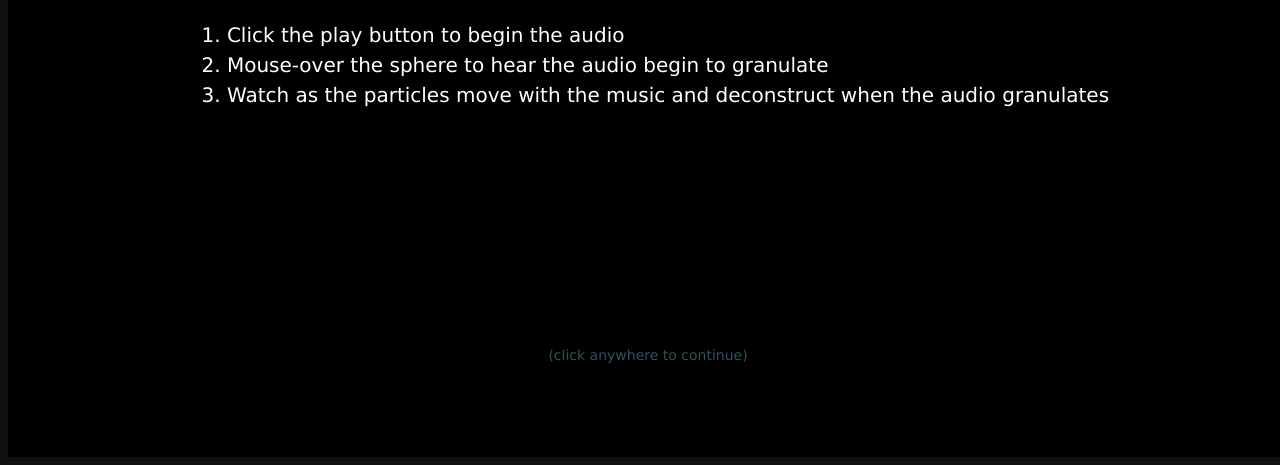
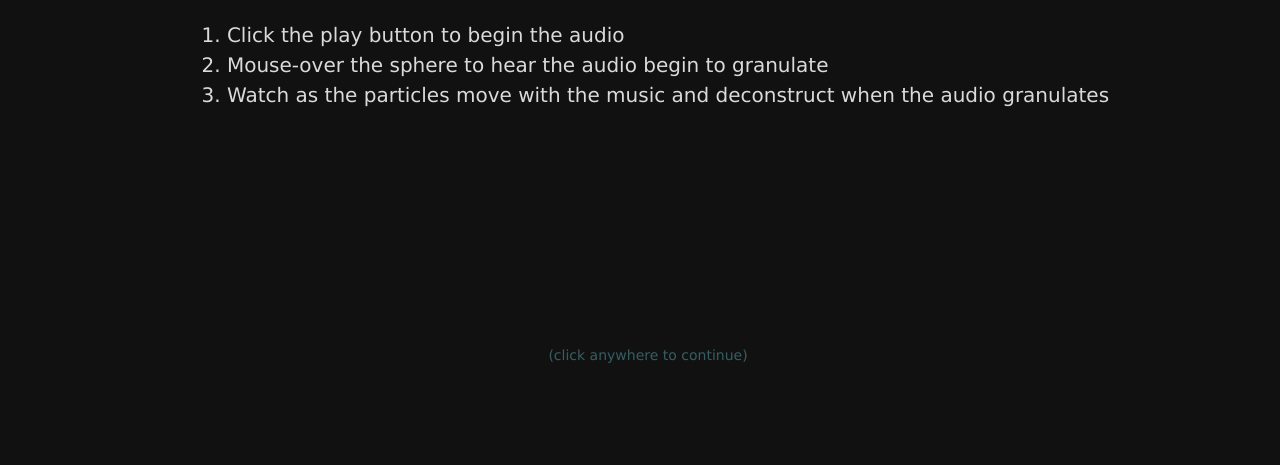
Before and after one commit to pb-nowa/Virtual-Synthesizer, a website built with webpack: page index.html in a window 1280 px wide. Shown: the part 351-816 px from the top of the page. Built offline with nearby package versions, Linux system fonts and the light colour scheme; files whose address does not match are found by name.

Commit message:
Add fadeIn class change to title

```diff
--- a/index.html
+++ b/index.html
@@ -7,7 +7,7 @@
     <title>Virtual Synth</title>
 </head>
 <body>
-    <div class="about-page">
+    <div id="about-page" class="about-page">
         <h2 class="fadeIn">About Granular Synthesis</h2>
         <p class="fadeIn"> Granular synthesis is the process of breaking up audio into individual samples, and then rearranging those samples to form new and complex sounds.</p>
 
@@ -21,7 +21,7 @@
             <p class="direction fadeIn fadeInAndOut">(click anywhere to continue)</p>
         </div>
     </div>
-    <div class="header-container fadeIn">
+    <div id="header-container" class="header-container">
         <h1>Granular Synth</h1>
     </div>
     <canvas id="sphere"></canvas>
--- a/virtual_synth.css
+++ b/virtual_synth.css
@@ -4,7 +4,7 @@ body {
   overflow: hidden;
 }
 
-.about-page {
+#about-page {
   position: absolute;
   display: flex;
   flex-direction: column;
@@ -12,7 +12,11 @@ body {
   justify-content: center;
   height: 100%;
   width: 100%;
-  background-color: rgb(0, 0, 0);
+  background-color: #111;
+  transition: 2s;
+}
+
+.about-page {
   z-index: 15;
 }
 
@@ -62,7 +66,7 @@ p {
 }
 
 li {
-  color: white;
+  color: rgb(218, 218, 218);
   font-family: Verdana, Geneva, Tahoma, sans-serif;
   font-size: 20px;
   line-height: 1.5;
@@ -115,7 +119,7 @@ canvas {
 .fadeIn {
   -webkit-animation-name: fadeIn;
   animation-name: fadeIn;
-  animation-duration: 2.75s;
+  animation-duration: 3s;
 }
 
 .fadeInAndOut {
@@ -123,3 +127,9 @@ canvas {
   animation-duration: 3s;
   animation-iteration-count: infinite;
 }
+
+.fade-out {
+  transition: 1s;
+  z-index: 0;
+  opacity: 0;
+}
--- a/virtual_synth.js
+++ b/virtual_synth.js
@@ -132,6 +132,15 @@ window.onload = () => {
         } else {
             masterbus.gain.linearRampToValueAtTime(1.5, c.currentTime + 0.5);
         }
+    });
+
+    const aboutPage = document.getElementById("about-page");
+    aboutPage.addEventListener('click', e => {
+        aboutPage.className = "about-page fade-out";
+        aboutPage.childNodes.forEach(node => {
+            node.className += " fade-out";
+        });
+        document.getElementById('header-container').className += " fadeIn";
     });
 
 };
@@ -366,32 +375,32 @@ function render(ctx) {
         }
     } else {
     // load screen
-        if (!loadParticles[0].particles.length) {
-            for (let j = 0; j  < loadParticles.length; j++) {
-                for (let i = 0; i < density; i++) {
-                    loadParticles[j].particles.push(new Particle({ analyser, rad: loadParticles[j].saveRad }));
-                }
-            }
-        } else {
-            for (let j = 0; j < loadParticles.length; j++) {
-                const preParticles = Array.from(loadParticles[j].particles);
-                loadParticles[j].particles = [];
-                const zoomSpeed = 25;
-                loadParticles[j].saveRad = (loadParticles[j].saveRad <= 0) ? loadRad : loadParticles[j].saveRad - zoomSpeed;
+        // if (!loadParticles[0].particles.length) {
+        //     for (let j = 0; j  < loadParticles.length; j++) {
+        //         for (let i = 0; i < density; i++) {
+        //             loadParticles[j].particles.push(new Particle({ analyser, rad: loadParticles[j].saveRad }));
+        //         }
+        //     }
+        // } else {
+        //     for (let j = 0; j < loadParticles.length; j++) {
+        //         const preParticles = Array.from(loadParticles[j].particles);
+        //         loadParticles[j].particles = [];
+        //         const zoomSpeed = 25;
+        //         loadParticles[j].saveRad = (loadParticles[j].saveRad <= 0) ? loadRad : loadParticles[j].saveRad - zoomSpeed;
 
-                for (let i = 0; i < density; i++) {
-                    loadParticles[j].particles.push(new Particle({
-                        analyser: analyser,
-                        rad: loadParticles[j].saveRad,
-                        theta: preParticles[i].theta,
-                        phi: preParticles[i].phi,
-                        x: preParticles[i].x,
-                        y: preParticles[i].y,
-                        z: preParticles[i].z
-                    }));
-                }
-            }
-        }
+        //         for (let i = 0; i < density; i++) {
+        //             loadParticles[j].particles.push(new Particle({
+        //                 analyser: analyser,
+        //                 rad: loadParticles[j].saveRad,
+        //                 theta: preParticles[i].theta,
+        //                 phi: preParticles[i].phi,
+        //                 x: preParticles[i].x,
+        //                 y: preParticles[i].y,
+        //                 z: preParticles[i].z
+        //             }));
+        //         }
+        //     }
+        // }
     }
     for (let i = 0; i < particles.length; i++){
         particles[i].project();
```
Also changed, not shown: bundle.js (+1 -1 lines).
